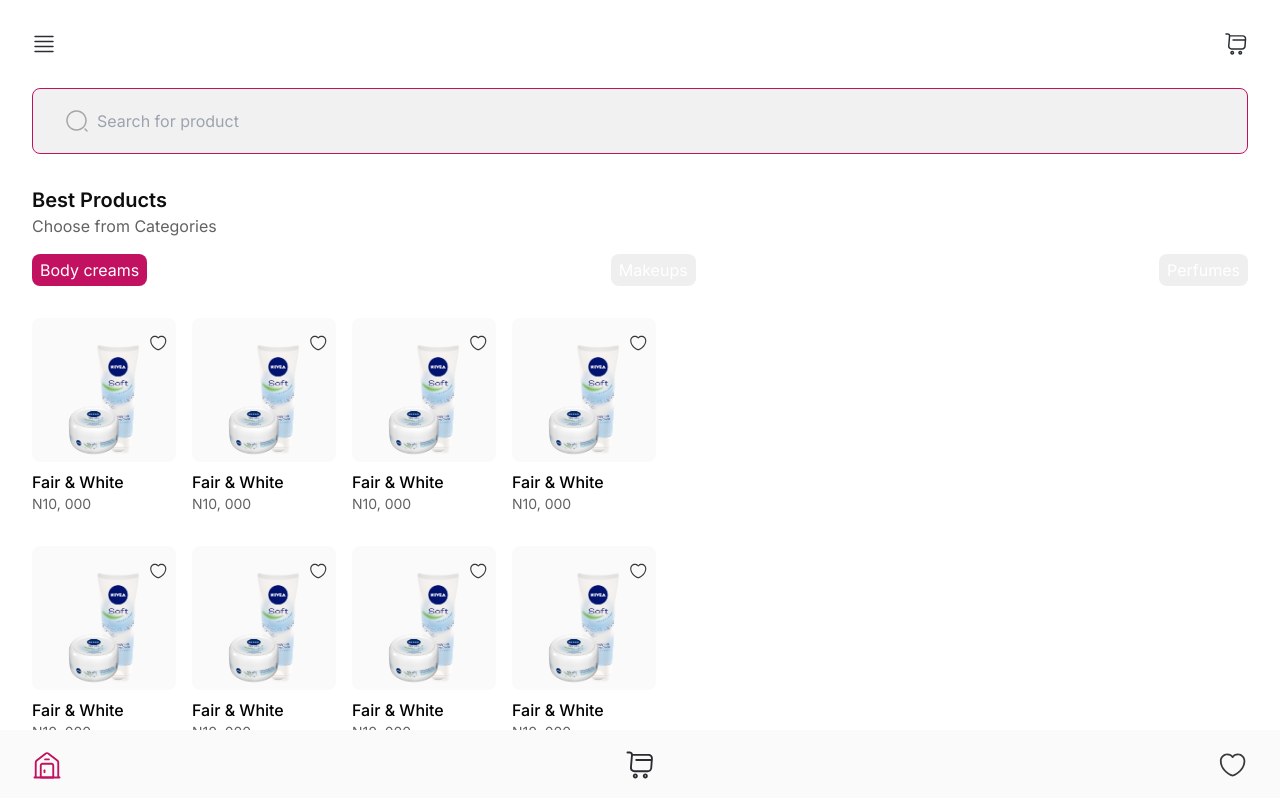
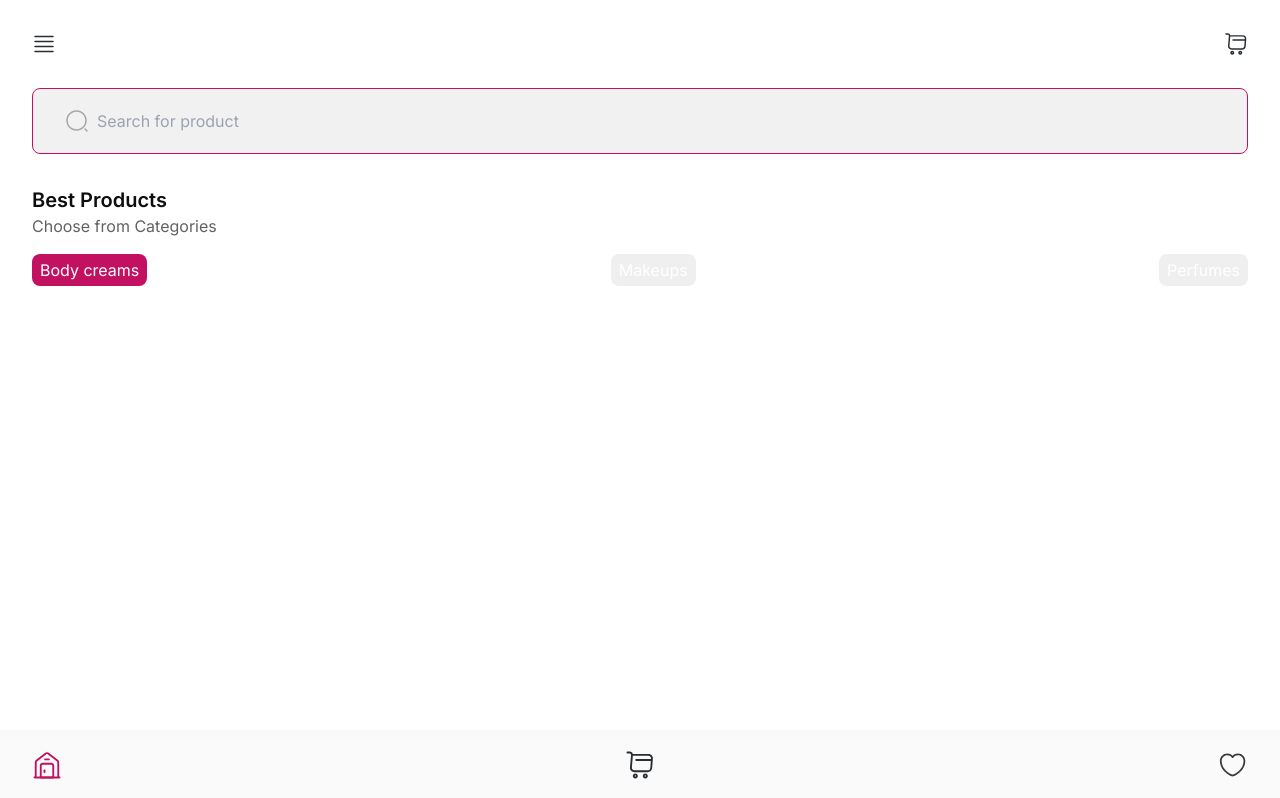
Before and after one commit to alli-Codes/timbu-cloud-store-HNG-stage-2, a React (Vite) app: page / in a window 1280 px wide. Shown: the top 798 px of the page. Built offline with nearby package versions, Linux system fonts and the light colour scheme.

Commit message:
Added product json file

```diff
--- a/src/components/Category.jsx
+++ b/src/components/Category.jsx
@@ -1,4 +1,3 @@
-import { signal } from "@preact/signals";
 import { useEffect } from "react";
 import { useLocation } from "react-router-dom";
 
--- a/src/components/CategoryView.jsx
+++ b/src/components/CategoryView.jsx
@@ -0,0 +1,13 @@
+/* eslint-disable react/prop-types */
+import ProductList from "./ProductList";
+
+export default function CategoryView({ isHidden, bodyCreams }) {
+  console.log("from cateview", bodyCreams);
+  return (
+    <div className={isHidden}>
+      {bodyCreams.map((product, index) => (
+        <ProductList product={product} key={index} />
+      ))}
+    </div>
+  );
+}
--- a/src/components/Product.jsx
+++ b/src/components/Product.jsx
@@ -1,17 +1,18 @@
+/* eslint-disable react/prop-types */
 import HeartIcon from "../icons/heart-icon";
 
-export default function Product() {
+export default function Product({ product }) {
   return (
     <div className="flex flex-col gap-2">
       <section className="bg-[#FAFAFA] h-36 w-36 p-4 rounded-lg relative">
         <div className="absolute right-0 -translate-x-2">
           <HeartIcon />
         </div>
-        <img src="/product2.png" alt="" />
+        <img src={product.productImage} alt="" />
       </section>
       <section>
-        <h1 className="font-medium">Fair & White</h1>
-        <p className="text-[#626262] text-sm">N10, 000</p>
+        <h1 className="font-medium">{product.productName}</h1>
+        <p className="text-[#626262] text-sm">{product.productPrice}</p>
       </section>
     </div>
   );
--- a/src/components/ProductList.jsx
+++ b/src/components/ProductList.jsx
@@ -1,12 +1,13 @@
+/* eslint-disable react/prop-types */
 import Product from "./Product";
 
-export default function ProductList() {
+export default function ProductList({ product }) {
+  //   console.log(product, "hey");
   return (
     <div className="flex gap-4 overflow-x-scroll product__list">
-      <Product />
-      <Product />
-      <Product />
-      <Product />
+      {product.map((product, index) => (
+        <Product product={product} key={index} />
+      ))}
     </div>
   );
 }
--- a/src/pages/Home.jsx
+++ b/src/pages/Home.jsx
@@ -1,17 +1,31 @@
+import { useLocation } from "react-router-dom";
 import Category from "../components/Category";
-import Menu from "../components/Menu";
-import ProductList from "../components/ProductList";
+import CategoryView from "../components/CategoryView";
 import Search from "../components/Search";
+import { useEffect } from "react";
+import bodyCreams from "../products/bodyCreams.json";
 
 export default function Home() {
+  const route = useLocation();
+  useEffect(() => {
+    console.log(route.hash, "from home");
+  }, [route]);
   return (
     <div className="flex flex-col gap-8 relative">
       <Search />
       <Category />
-      <ProductList />
-      <ProductList />
-      <ProductList />
-      <Menu />
+      <CategoryView
+        isHidden={route.hash == "#bodycreams" ? "" : "hidden"}
+        bodyCreams={bodyCreams}
+      />
+      <CategoryView
+        isHidden={route.hash == "#makeups" ? "" : "hidden"}
+        bodyCreams={bodyCreams}
+      />
+      <CategoryView
+        isHidden={route.hash == "#perfumes" ? "" : "hidden"}
+        bodyCreams={bodyCreams}
+      />
     </div>
   );
 }
--- a/src/pages/Layout.jsx
+++ b/src/pages/Layout.jsx
@@ -1,11 +1,13 @@
 import { Outlet } from "react-router-dom";
 import Header from "../components/Header";
+import Menu from "../components/Menu";
 
 export default function Layout() {
   return (
-    <div className="bg-white p-8 flex flex-col gap-8">
+    <div className="bg-white p-8 mb-20 flex flex-col gap-8 relative">
       <Header />
       <Outlet />
+      <Menu />
     </div>
   );
 }
--- /dev/null
+++ b/src/products/bodyCreams.json
@@ -0,0 +1,38 @@
+[
+    [
+        {
+            "productImage": "/product2.png",
+            "productName": "Fair & White",
+            "productPrice": "N10,000"
+        },
+        {
+            "productImage": "/product2.png",
+            "productName": "Fair & Glow",
+            "productPrice": "N10,000"
+        }
+    ],
+    [
+        {
+            "productImage": "/product2.png",
+            "productName": "Fair & Dark",
+            "productPrice": "N10,000"
+        },
+        {
+            "productImage": "/product2.png",
+            "productName": "Fair & Red",
+            "productPrice": "N10,000"
+        }
+    ],
+    [
+        {
+            "productImage": "/product2.png",
+            "productName": "Fair & Dark",
+            "productPrice": "N10,000"
+        },
+        {
+            "productImage": "/product2.png",
+            "productName": "Fair & Red",
+            "productPrice": "N10,000"
+        }
+    ]
+]
```
